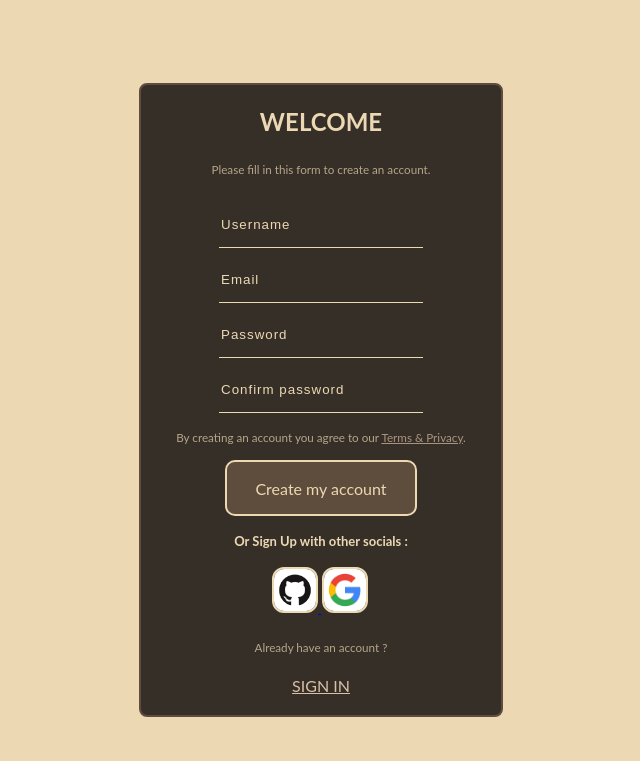
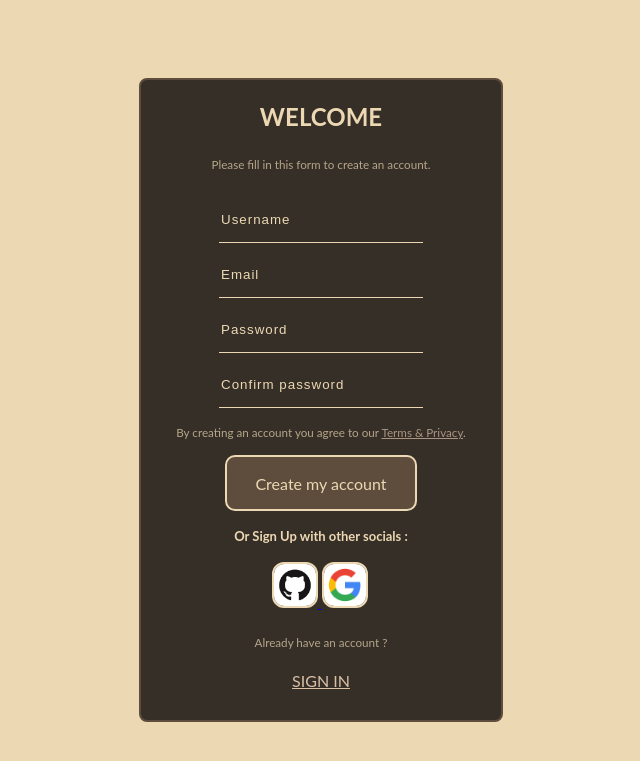
Before and after one commit to Hritcu/LeHS, a PHP site: page /SignUp.html in a window 1280 px wide. Shown: the top 761 px of the page, without its empty margins (319-959 px from the left). Run offline with PHP 8.4, Linux system fonts and the light colour scheme.

Commit message:
Sign Up Page
Am facut containerul putin mai mare si am adaugat 2 detalii legate de input :

- culoarea sa fie aceeasi ca si a background-ului ;
- fara outline .

```diff
--- a/styleSignUp.css
+++ b/styleSignUp.css
@@ -25,7 +25,7 @@
     display:table;/* shrinks to fit content */
     position: relative ;
     width: 25em;
-    height: 40em;
+    height: 45em;
     margin:auto;
     padding: 5px;
     border: 2px solid var(--inbetween);
@@ -51,11 +51,15 @@
     height: 3em;
     padding: 2px;
     border: none;
+    outline:none;
     border-bottom: 1px solid var(--lightest);
     box-shadow: none;
     letter-spacing: 1px;
     transition: all 0.2s ease-in-out;
     background-color:  var(--darkest) ;
+}
+input,textarea,select{
+    color: var(--lightest);
 }
 
 #CreateAccountButton{
```
